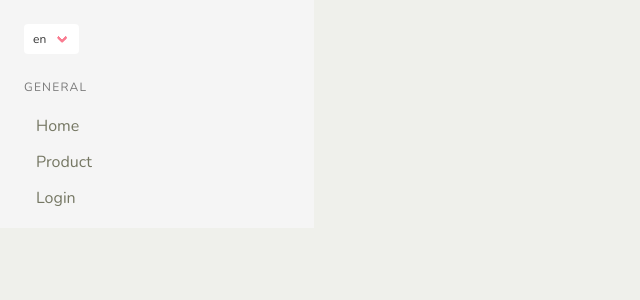
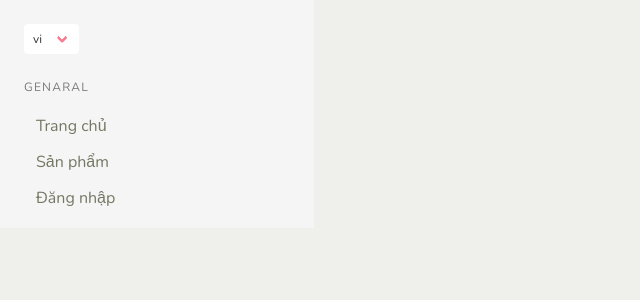
Before and after one commit to hiennq99/shopping_cart, a Vue app: page /#/ in a window 1280 px wide. Shown: the top 300 px of the page, without its empty margins (0-640 px from the left). Built offline with nearby package versions, Linux system fonts and the light colour scheme.

Commit message:
update lazy language

```diff
--- a/src/components/SelectLanguage.vue
+++ b/src/components/SelectLanguage.vue
@@ -6,17 +6,23 @@
                     v-for="(lang, i) in langs"
                     :key="`Lang${i}`"
                     :value="lang"
-                    >{{ lang }}</option
-                >
+                    >{{ lang }}
+                </option>
             </select>
         </div>
     </div>
 </template>
 
 <script>
+import { mapMutations } from "vuex";
 export default {
     data() {
         return { langs: ["vi", "en"] };
+    },
+    methods: {
+        ...mapMutations({
+            setLanguage: "display/setLanguage"
+        })
     }
 };
 </script>
--- a/src/layouts/Default.vue
+++ b/src/layouts/Default.vue
@@ -7,11 +7,17 @@
                         <select-language></select-language>
                     </div>
                     <p class="menu-label">
-                        {{ $t("general") }}
+                        Genaral
                     </p>
                     <ul class="menu-list">
                         <li>
-                            <router-link to="/">{{ $t("home") }}</router-link>
+                            <router-link
+                                :to="{
+                                    name: 'Home',
+                                    params: { lang: $i18n.locale }
+                                }"
+                                >{{ $t("home") }}</router-link
+                            >
                         </li>
                         <li>
                             <router-link to="/products">{{
@@ -41,5 +47,3 @@ export default {
     }
 };
 </script>
-
-<style></style>
--- a/src/main.js
+++ b/src/main.js
@@ -10,9 +10,9 @@ import axios from "@/utils/axios";
 Vue.prototype.$axios = axios;
 
 // i18n
-import i18n from "@/utils/i18n";
+import i18n from "@/utils/i18n-lazy";
 
-new Vue({
+const app = new Vue({
     el: "#app",
     router,
     store,
@@ -20,3 +20,5 @@ new Vue({
     components: { App },
     template: "<App/>"
 });
+
+export default app;
--- a/src/pages/Home.vue
+++ b/src/pages/Home.vue
@@ -3,7 +3,3 @@
         <h1>Home</h1>
     </div>
 </template>
-
-<script>
-export default {};
-</script>
--- a/src/router/index.js
+++ b/src/router/index.js
@@ -1,5 +1,6 @@
 import Vue from "vue";
 import Router from "vue-router";
+import { loadLanguageAsync } from "@/utils/i18n-lazy.js";
 
 const load = component => {
     return () => System.import(`@/pages/${component}.vue`);
@@ -7,10 +8,10 @@ const load = component => {
 
 Vue.use(Router);
 
-export default new Router({
+const router = new Router({
     routes: [
         {
-            path: "/",
+            path: "/:lang",
             name: "Home",
             component: load("Home")
         },
@@ -27,7 +28,14 @@ export default new Router({
         {
             path: "*",
             name: "NotFound",
-            component: load("NotFound")
+            component: load("404")
         }
     ]
 });
+
+router.beforeEach((to, from, next) => {
+    const lang = to.params.lang || process.env.VUE_APP_I18N_LOCALE || "vi";
+    loadLanguageAsync(lang).then(() => next());
+});
+
+export default router;
--- a/src/store/modules/display.js
+++ b/src/store/modules/display.js
@@ -1,3 +1,5 @@
+import app from "@/main";
+
 const state = {
     loading: false
 };
--- /dev/null
+++ b/src/utils/i18n-lazy.js
@@ -0,0 +1,37 @@
+import Vue from "vue";
+import VueI18n from "vue-i18n";
+import vi from "@/lang/vi.json";
+
+Vue.use(VueI18n);
+
+const i18n = new VueI18n({
+    locale: process.env.VUE_APP_I18N_LOCALE || "vi",
+    fallbackLocale: process.env.VUE_APP_I18N_FALLBACK_LOCALE || "vi",
+    messages: {
+        vi
+    }
+});
+
+const loadedLanguages = ["vi"];
+
+const setI18nLanguage = lang => {
+    i18n.locale = lang;
+    document.querySelector("html").setAttribute("lang", lang);
+    return lang;
+};
+
+export const loadLanguageAsync = async lang => {
+    if (i18n.locale === lang) {
+        return Promise.resolve(setI18nLanguage(lang));
+    }
+    if (loadedLanguages.includes(lang)) {
+        return Promise.resolve(setI18nLanguage(lang));
+    }
+
+    const messages = await import(`@/lang/${lang}.json`);
+    i18n.setLocaleMessage(lang, messages);
+    loadedLanguages.push(lang);
+    return setI18nLanguage(lang);
+};
+
+export default i18n;
```
